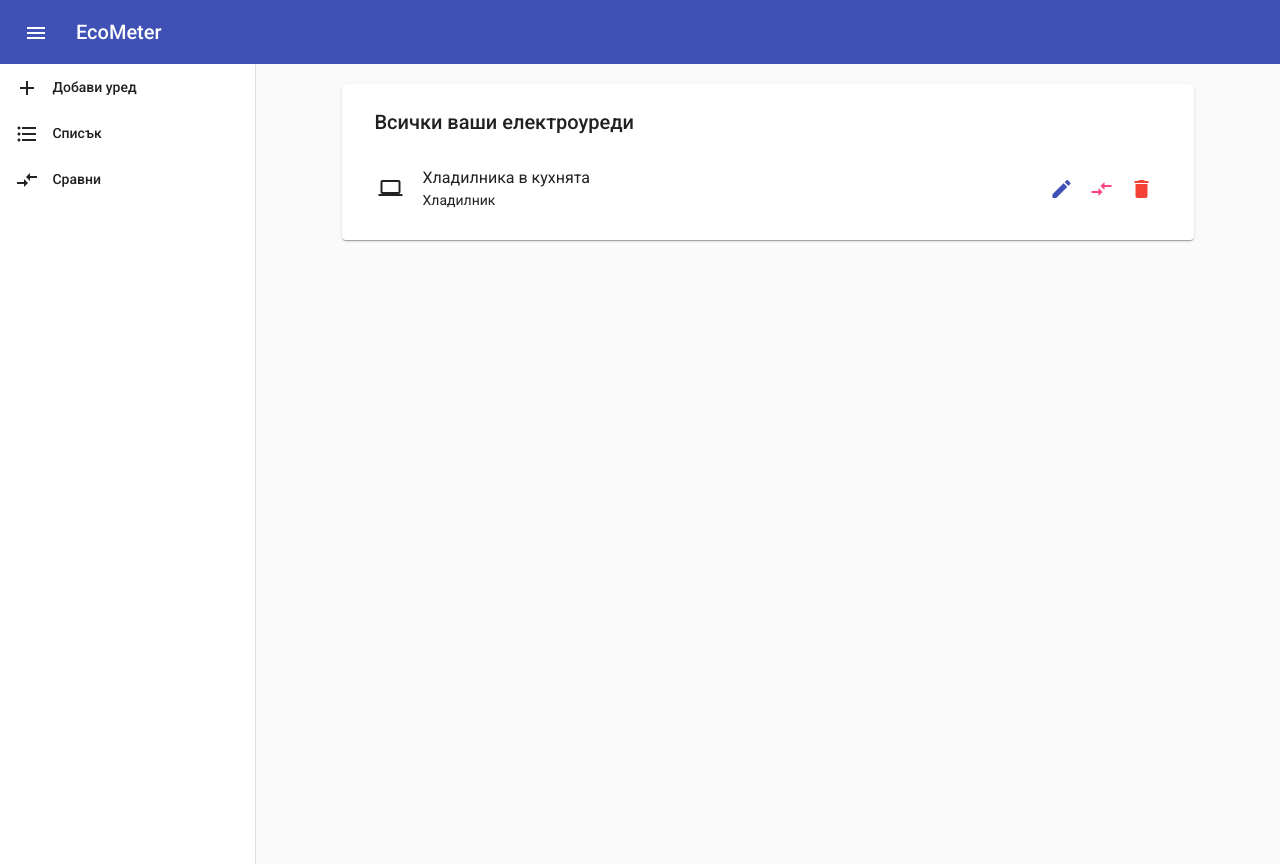
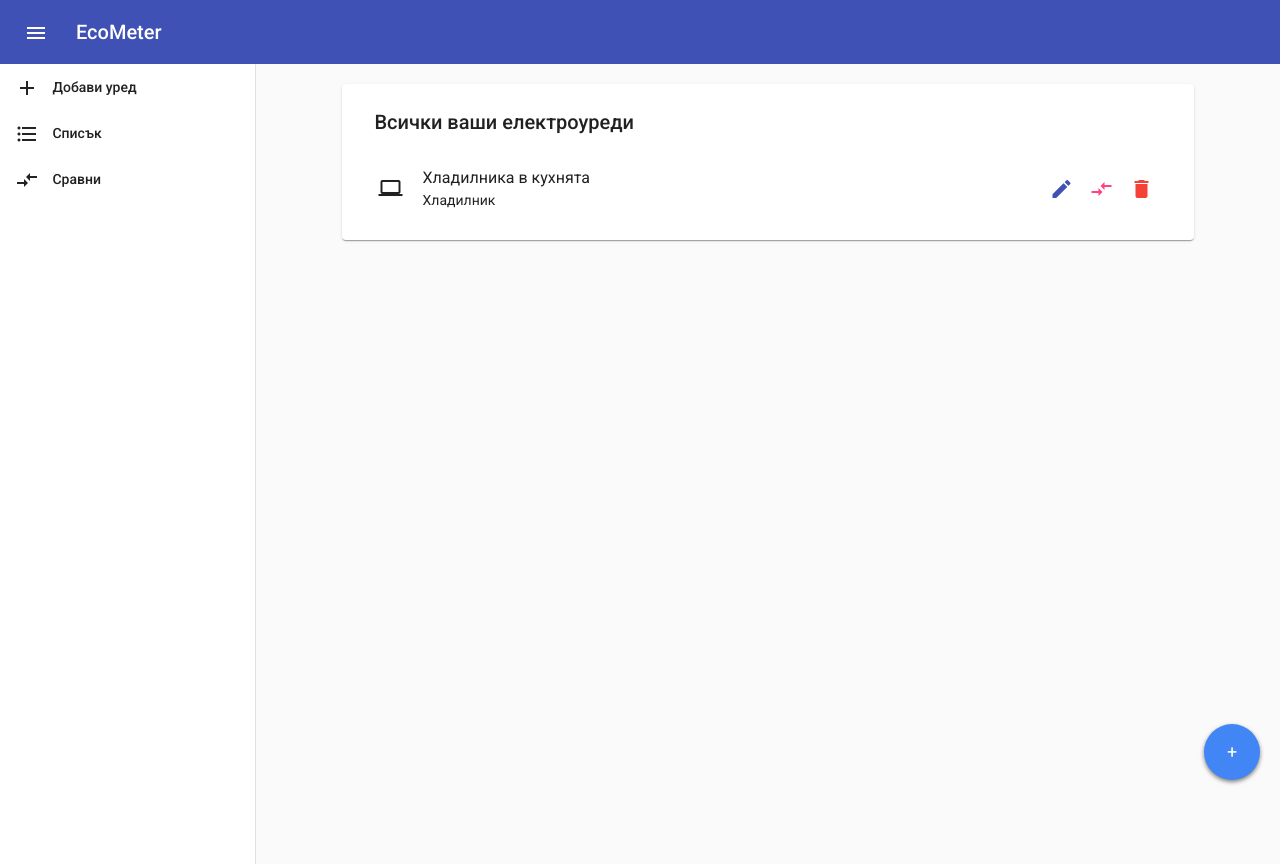
Before and after one commit to Lucky-Martin/eco-calculator, an Angular app: page / in a window 1280 px wide. Built offline with nearby package versions, Linux system fonts and the light colour scheme.

Commit message:
Created add button in device_list

```diff
--- a/src/app/devices-list/devices-list.component.css
+++ b/src/app/devices-list/devices-list.component.css
@@ -10,3 +10,44 @@ mat-card mat-card-content mat-form-field {
 mat-card-title {
   margin-top: 12px;
 }
+
+.fab {
+  position: fixed;
+  bottom: 20px;
+  right: 20px;
+  width: 56px;
+  height: 56px;
+  border-radius: 50%;
+  background-color: #4285f4;
+  color: #fff;
+  text-align: center;
+  line-height: 56px;
+  font-size: 18px;
+  cursor: pointer;
+  transition: all 0.4s ease-out;
+  box-shadow: 0 2px 4px rgba(0, 0, 0, 0.5);
+}
+
+.fab:hover {
+  width: 120px;
+  border-radius: 999px;
+
+}
+.fab .default-text{
+  opacity: 1;
+}
+
+.fab .hover-text {
+  display: none;
+  opacity: 0;
+}
+
+.fab:hover .hover-text {
+  display: inline-block;
+  opacity: 1;
+}
+
+.fab:hover .default-text {
+  display: none;
+  opacity: 0;
+}
--- a/src/app/devices-list/devices-list.component.html
+++ b/src/app/devices-list/devices-list.component.html
@@ -21,3 +21,8 @@
     </mat-list>
   </mat-card-content>
 </mat-card>
+
+<div class="fab">
+  <span class="default-text">+</span>
+  <span class="hover-text">Добави</span>
+</div>
--- a/src/app/devices-list/devices-list.component.ts
+++ b/src/app/devices-list/devices-list.component.ts
@@ -7,6 +7,9 @@ import { Component, OnInit } from '@angular/core';
   styleUrls: ['./devices-list.component.css']
 })
 export class DevicesListComponent implements OnInit {
+  onClick(){
+
+  }
 
   constructor() { }
 
```
